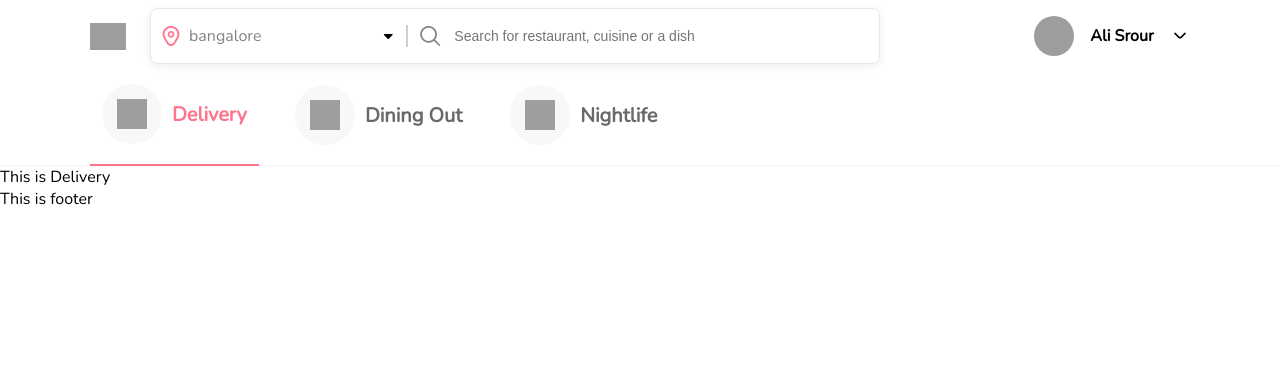
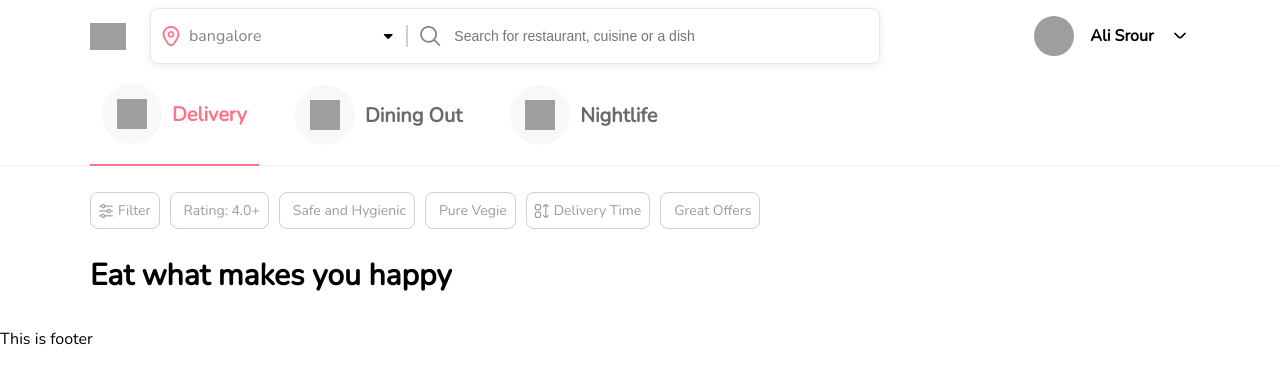
Before and after one commit to omarkar101/DietCentersAggregator, a React (Create React App) app in the folder frontend/: page / in a window 1280 px wide. Shown: the top 384 px of the page. Built offline with nearby package versions, Linux system fonts and the light colour scheme; grey boxes are pictures that could not be loaded.

Commit message:
delivery filters and css 1 hr 49 mins in

```diff
--- /dev/null
+++ b/frontend/src/components/common/filters/filterItem/filterItem.css
@@ -0,0 +1,15 @@
+.filter-item {
+    padding: 8px;
+    display: flex;
+    background-color: var(--primary-bg);
+    color: var(--filter-text);
+    border: 1px solid var(--gray);
+    border-radius: 8px;
+    margin: 10px 10px 10px 0px;
+    font-size: 14px;
+}
+
+.filter-name{
+    margin-left: 5px;
+
+}
--- /dev/null
+++ b/frontend/src/components/common/filters/filterItem/index.js
@@ -0,0 +1,11 @@
+import React from "react";
+import "./filterItem.css";
+
+const FilterItem = ({filter}) => {
+    return <div className="filter-item">
+        {filter.icon && filter.icon}
+        <div className="filter-name">{filter.title}</div>
+    </div>;
+}
+
+export default FilterItem;
--- /dev/null
+++ b/frontend/src/components/common/filters/filters.css
@@ -0,0 +1,5 @@
+.filters {
+    padding: 16px 0px;
+    display: flex;
+    flex-wrap: wrap;
+}
--- /dev/null
+++ b/frontend/src/components/common/filters/index.js
@@ -0,0 +1,16 @@
+import React from "react";
+import FilterItem from "./filterItem";
+import "./filters.css";
+
+const Filters = ({ filterList }) => {
+    return (
+        <div className="filters">
+            {filterList &&
+                filterList.map((filter) => {
+                    return <FilterItem filter={filter} key={filter.id} />;
+                })}
+        </div>
+    );
+};
+
+export default Filters;
--- /dev/null
+++ b/frontend/src/components/delivery/deliveryCollections/index.js
@@ -0,0 +1,14 @@
+import React from "react";
+import "./deliveryCollections.css";
+
+const DeliveryCollections = () => {
+    return (
+        <div className="deliver-collection">
+            <div className="max-width">
+                <div className="collection-title">Eat what makes you happy</div>
+            </div>
+        </div>
+    );
+};
+
+export default DeliveryCollections;
--- a/frontend/src/components/delivery/index.js
+++ b/frontend/src/components/delivery/index.js
@@ -1,10 +1,46 @@
 import React from "react";
+import Filters from "../common/filters";
 import "./delivery.css";
+import DeliveryCollections from "./deliveryCollections";
+
+const deliveryFilters = [
+    {
+        id: 1,
+        icon: <i className="fi fi-rr-settings-sliders absolute-center"></i>,
+        title: "Filter"
+    },
+    {
+        id: 2,
+        title: "Rating: 4.0+"
+    },
+    {
+        id: 3,
+        title: "Safe and Hygienic"
+    },
+    {
+        id: 4,
+        title: "Pure Vegie"
+    },
+    {
+        id: 5,
+        title: "Delivery Time",
+        icon: <i className="fi fi-rr-apps-sort absolute-center"></i>
+    },
+    {
+        id: 6,
+        title: "Great Offers"
+    },
+]
 
 const Delivery = () => {
-    return <div>
-        This is Delivery
-    </div>;
-}
+    return (
+        <div>
+            <div className="max-width">
+                <Filters filterList={deliveryFilters} />
+            </div>
+            <DeliveryCollections />
+        </div>
+    );
+};
 
 export default Delivery;
--- a/frontend/src/styles/commonClasses.css
+++ b/frontend/src/styles/commonClasses.css
@@ -8,3 +8,14 @@
     justify-content: center;
     align-items: center;
 }
+
+.cur-po {
+    cursor: pointer;
+}
+
+.collection-title {
+    font-size: 30px;
+    color: var(--heading-text);
+    margin-bottom: 32px;
+    font-weight: 600;
+}
--- a/frontend/src/styles/variable.css
+++ b/frontend/src/styles/variable.css
@@ -7,4 +7,5 @@
     --gray: rgb(207, 207, 207);
     --inactive-text: #696969;
     --inactive-color: #f8f8f8;
+    --filter-text: #9c9c9c;
 }
```
Also changed, not shown: frontend/src/components/delivery/deliveryCollections/deliveryCollections.css (added).
